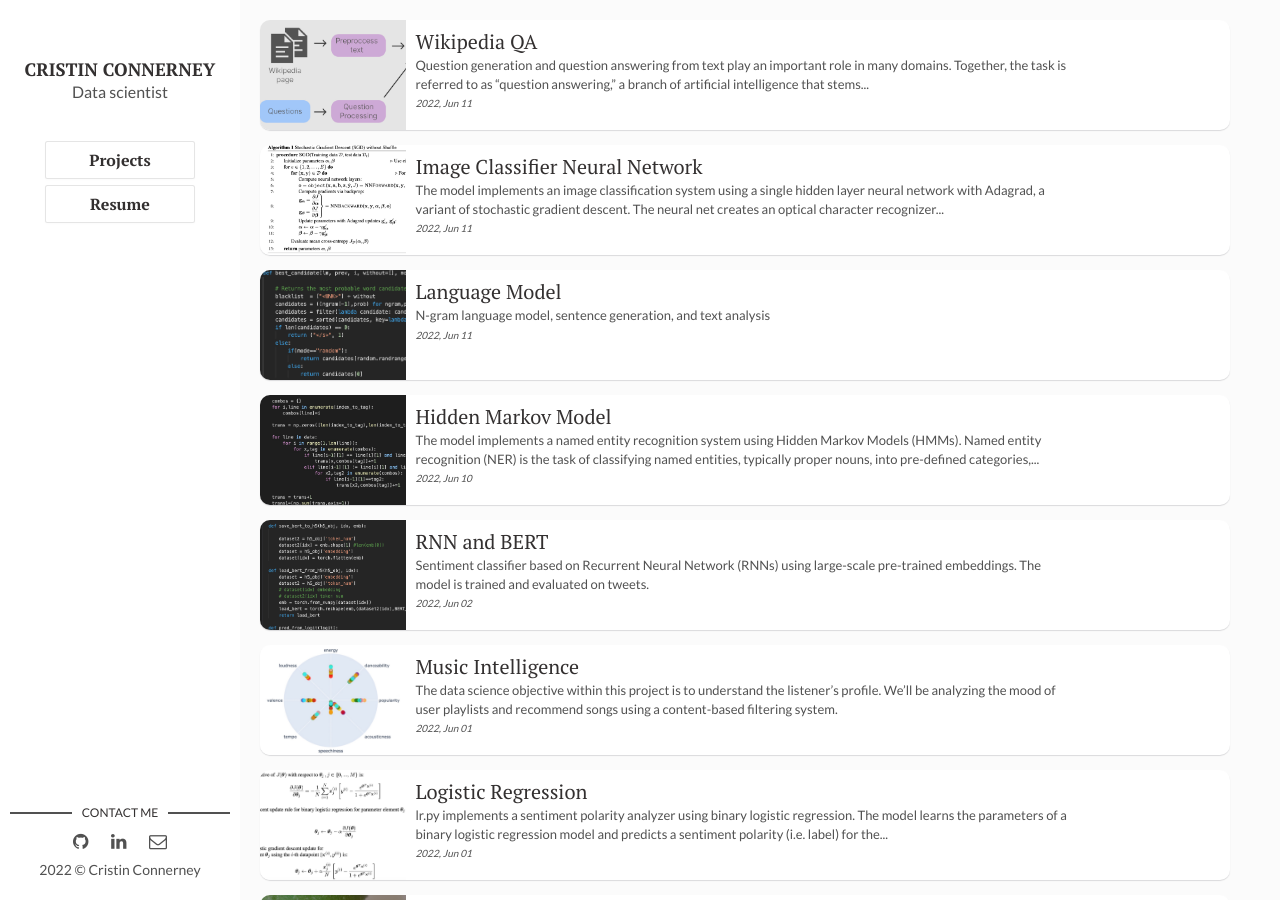
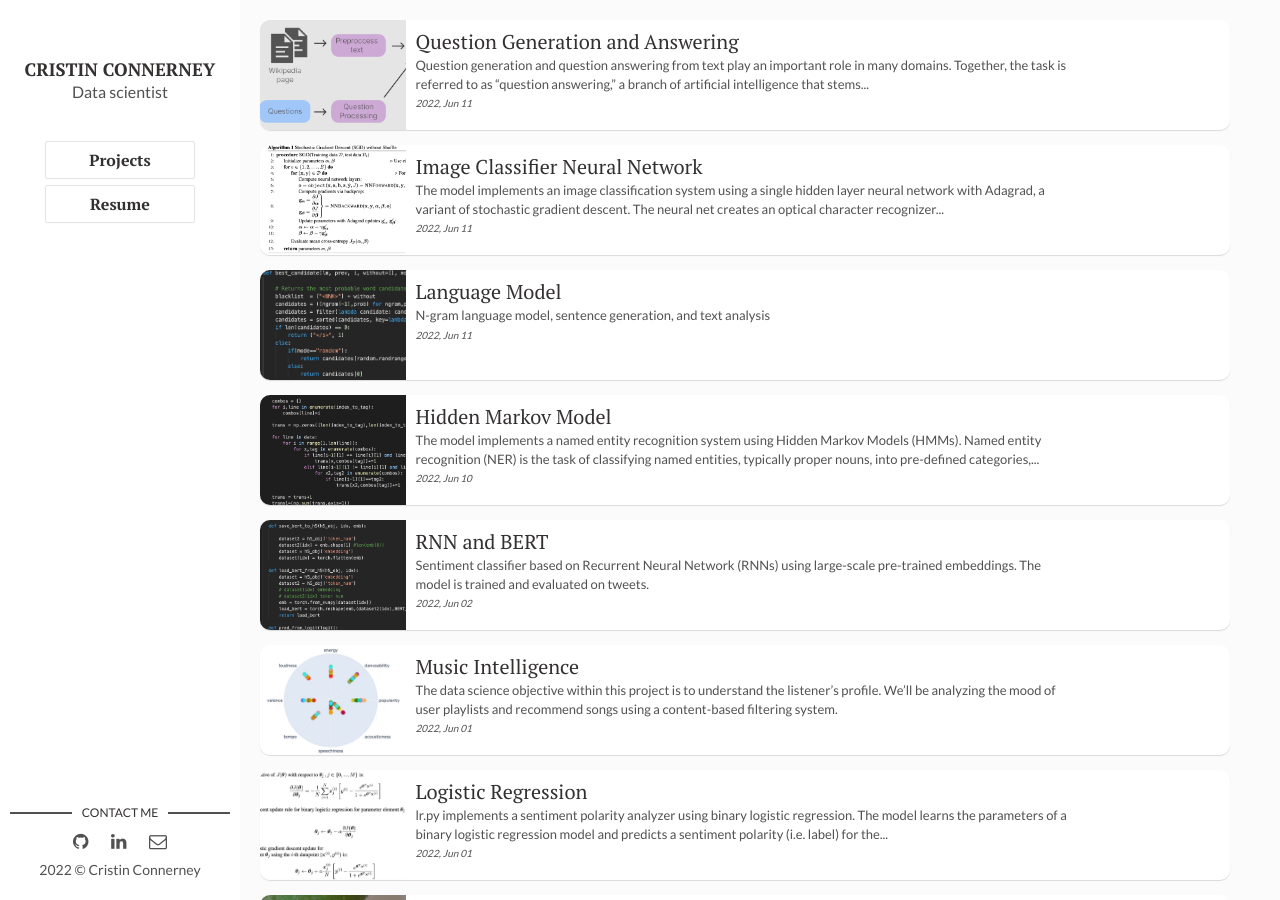
Before and after one commit to Cconnerney/cconnerney.github.io, a Jekyll site: the page built from index.html, in a window 1280 px wide and 900 px high. Built offline with Jekyll 4.4.1, drawn with Linux system fonts in a browser that asks for light colours; nearby versions of some CDN libraries; library files that are not in the unit come from our copies; the list of posts is cut into pages by our own code.

Commit message:
Update 2022-06-11-wiki-qa.markdown

```diff
--- a/_posts/2022-06-11-wiki-qa.markdown
+++ b/_posts/2022-06-11-wiki-qa.markdown
@@ -1,6 +1,6 @@
 ---
 layout: post
-title: Wikipedia QA
+title: Question Generation and Answering
 description: Question generation and question answering from text play an important role in many domains. Together, the task is referred to as “question answering,” a branch of artificial intelligence that stems from natural language processing. The automation of these tasks has improved greatly with the use of openly available datasets and pretrained models.
 img: pipeline.jpg # Add image post (optional)
 tags: [QA, NLP, Jupyter]
```
